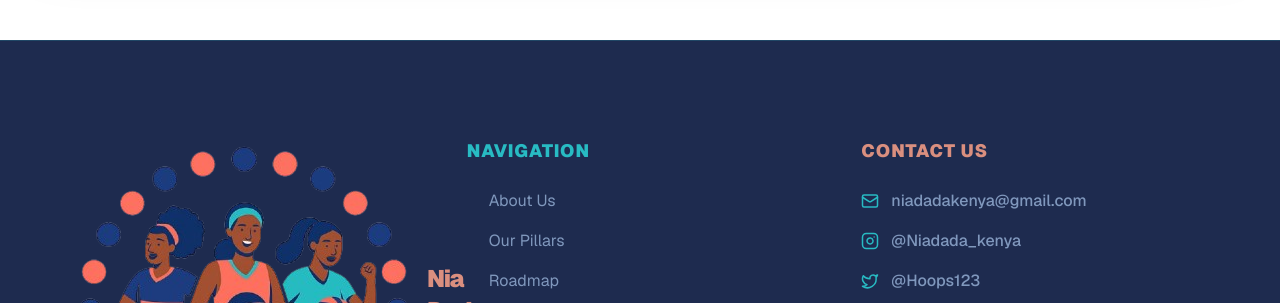
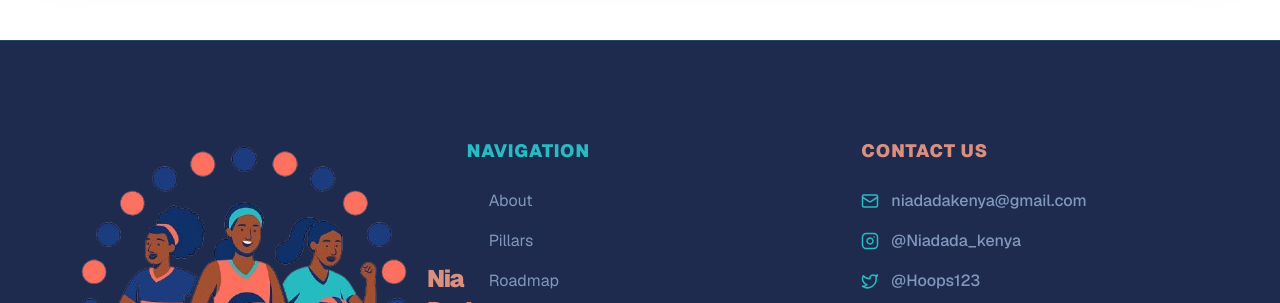
Before and after one commit to Abayo24/Niadada, a Next.js app: page / in a window 1280 px wide. Shown: the part 3704-4007 px from the top of the page. Built offline with nearby package versions, Linux system fonts and the light colour scheme.

Commit message:
feat(footer): update the links

```diff
--- a/app/page.js
+++ b/app/page.js
@@ -395,7 +395,7 @@ const Footer = ({ onLinkClick }) => (
         <div>
           <h4 className="text-lg font-black mb-6 text-[#28bbc3] uppercase tracking-wider">Navigation</h4>
           <ul className="space-y-4">
-            {['About Us', 'Our Pillars', 'Roadmap', 'Partner With Us'].map((item) => (
+            {['About', 'Pillars', 'Roadmap', 'Partner With Us'].map((item) => (
               <li key={item}>
                 <button
                   onClick={() => onLinkClick(item.toLowerCase().includes('partner') ? 'partner' : `#${item.toLowerCase().replace(' ', '')}`)}
```
